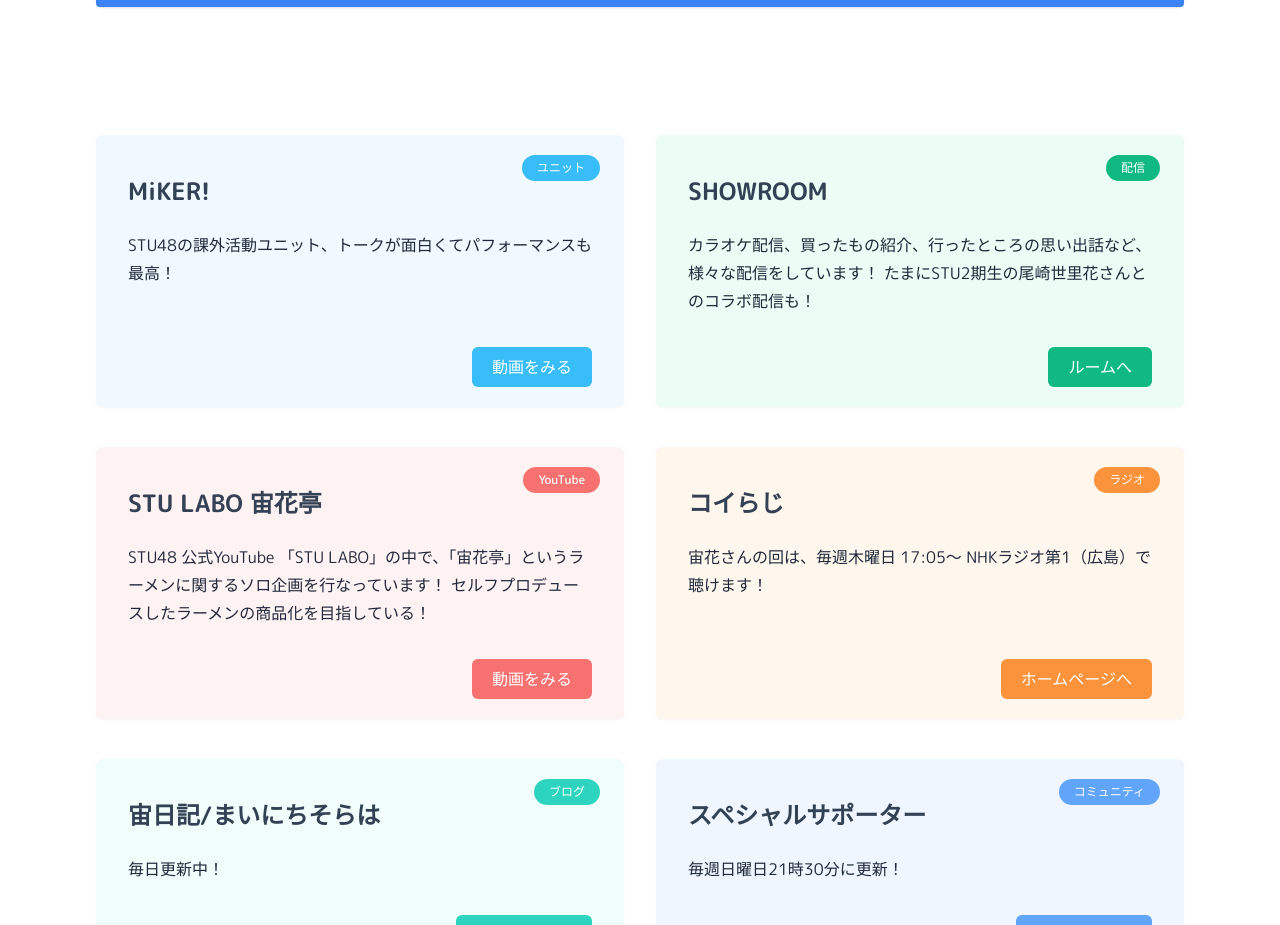
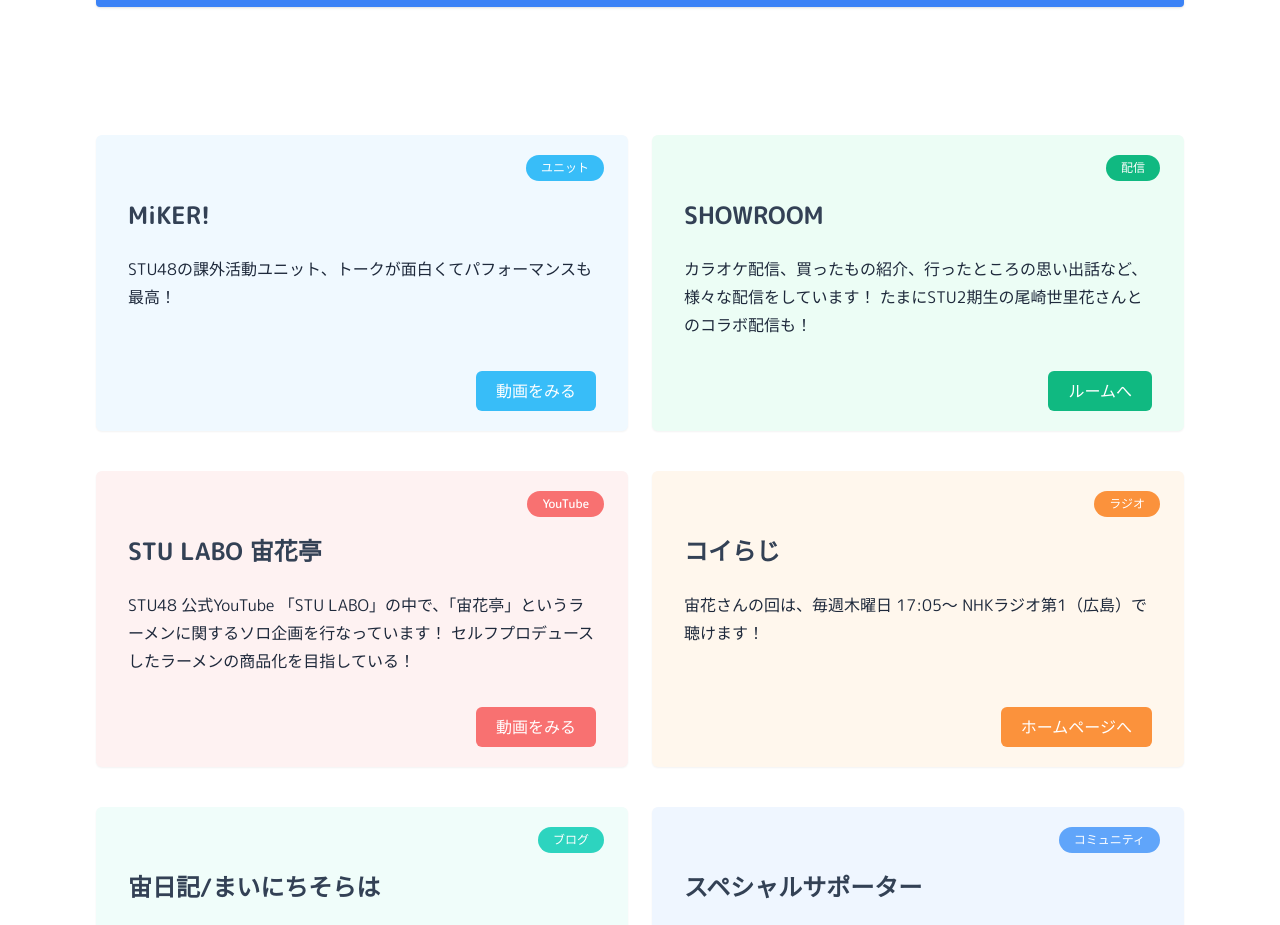
Before and after one commit to melodyclue/soraha, a Next.js app: page / in a window 1280 px wide. Shown: the part 1020-1945 px from the top of the page. Built offline with nearby package versions, Linux system fonts and the light colour scheme; no server answers; what prettier-plugin-tailwindcss would draw is missing.

Commit message:
arrange padding

```diff
--- a/app/page.tsx
+++ b/app/page.tsx
@@ -84,8 +84,8 @@
         </div>
 
         <section className="pb-20 pt-10 md:pb-32 md:pt-20">
-          <div className="grod-col-1 grid gap-x-8 gap-y-10 md:grid-cols-2">
-            <div className="relative flex flex-col rounded-md bg-sky-50 px-3 pb-5 pt-10 shadow-sm md:px-8">
+          <div className="grod-col-1 grid gap-x-6 gap-y-10 md:grid-cols-2 md:gap-x-6">
+            <div className="relative flex flex-col rounded-md bg-sky-50 px-3 pb-5 pt-16 shadow-sm md:px-8">
               {/* <a
                 href="https://youtu.be/fmMdUw9vPzw"
                 className="absolute inset-0"
@@ -112,7 +112,7 @@
                 </a>
               </div>
             </div>
-            <div className="relative flex flex-col rounded-md bg-emerald-50 px-3 pb-5 pt-10 shadow-sm md:px-8">
+            <div className="relative flex flex-col rounded-md bg-emerald-50 px-3 pb-5 pt-16 shadow-sm md:px-8">
               {/* <a
                 href="https://www.showroom-live.com/r/48_SHINANO_SORAHA"
                 className="absolute inset-0"
@@ -140,7 +140,7 @@
                 </a>
               </div>
             </div>
-            <div className="relative flex flex-col rounded-md bg-red-50 px-3 pb-5 pt-10 shadow-sm md:px-8">
+            <div className="relative flex flex-col rounded-md bg-red-50 px-3 pb-5 pt-16 shadow-sm md:px-8">
               {/* <a
                 href="https://www.youtube.com/playlist?list=PLgH27eqLR8Y8czJOH_mH9nOKaDQEn-7JS"
                 className="absolute inset-0"
@@ -169,7 +169,7 @@
                 </a>
               </div>
             </div>
-            <div className="relative flex flex-col rounded-md bg-orange-50 px-3 pb-5 pt-10 shadow-sm md:px-8">
+            <div className="relative flex flex-col rounded-md bg-orange-50 px-3 pb-5 pt-16 shadow-sm md:px-8">
               {/* <a
                 href="https://www.nhk.jp/p/koiraji/rs/Q7L6MXWKGL/"
                 className="absolute inset-0"
@@ -197,7 +197,7 @@
                 </a>
               </div>
             </div>
-            <div className="relative flex flex-col rounded-md bg-teal-50 px-3 pb-5 pt-10 shadow-sm md:px-8">
+            <div className="relative flex flex-col rounded-md bg-teal-50 px-3 pb-5 pt-16 shadow-sm md:px-8">
               {/* <a
                 href="https://sp.stu48.com/"
                 className="absolute inset-0"
@@ -222,7 +222,7 @@
                 </a>
               </div>
             </div>
-            <div className="relative flex flex-col rounded-md bg-blue-50 px-3 pb-5 pt-10 shadow-sm md:px-8">
+            <div className="relative flex flex-col rounded-md bg-blue-50 px-3 pb-5 pt-16 shadow-sm md:px-8">
               <a
                 href="https://stu48-specialsupporter-rooms.fanpla.jp/"
                 className="absolute inset-0"
@@ -262,7 +262,7 @@
               <h3 className="mb-2 text-xl font-semibold text-slate-700 md:mb-6 md:text-2xl">
                 やがて菜の花が咲く頃
               </h3>
-              <p className="flex-1 break-words leading-7">
+              <p className="mb-4 flex-1 break-words leading-7 md:mb-0">
                 ドラフト3期生として初めの曲！
               </p>
               <div className="flex w-full justify-end">
@@ -280,7 +280,9 @@
               <h3 className="mb-2 text-xl font-semibold text-slate-700 md:mb-6 md:text-2xl">
                 船から降りた僕たちは
               </h3>
-              <p className="flex-1 break-words leading-7">初センター曲！</p>{" "}
+              <p className="mb-4 flex-1 break-words leading-7 md:mb-0">
+                初センター曲！
+              </p>{" "}
               <div className="flex w-full justify-end">
                 <MusciShare
                   apple_share_url={`https://music.apple.com/jp/album/%E8%88%B9%E3%81%8B%E3%82%89%E9%99%8D%E3%82%8A%E3%81%9F%E5%83%95%E3%81%9F%E3%81%A1%E3%81%AF/1616820916?i=1616820935`}
@@ -296,7 +298,7 @@
               <h3 className="mb-2 text-xl font-semibold text-slate-700 md:mb-6 md:text-2xl">
                 自然淘汰主義
               </h3>
-              <p className="flex-1 break-words leading-7">
+              <p className="mb-4 flex-1 break-words leading-7 md:mb-0">
                 そらはさんセンター！
               </p>{" "}
               <div className="flex w-full justify-end">
```
